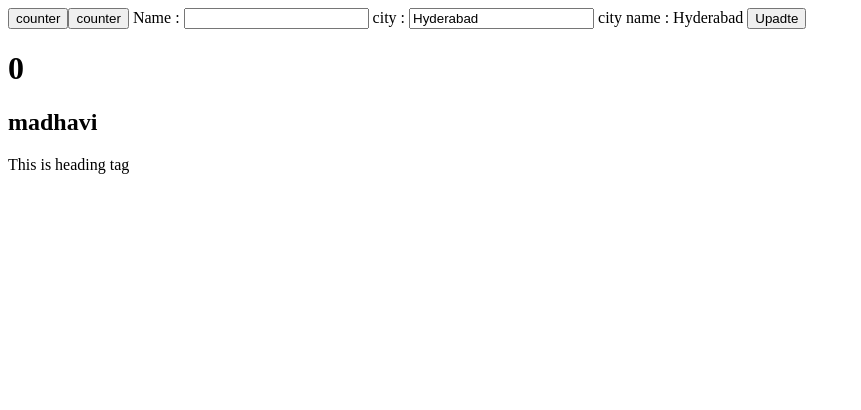
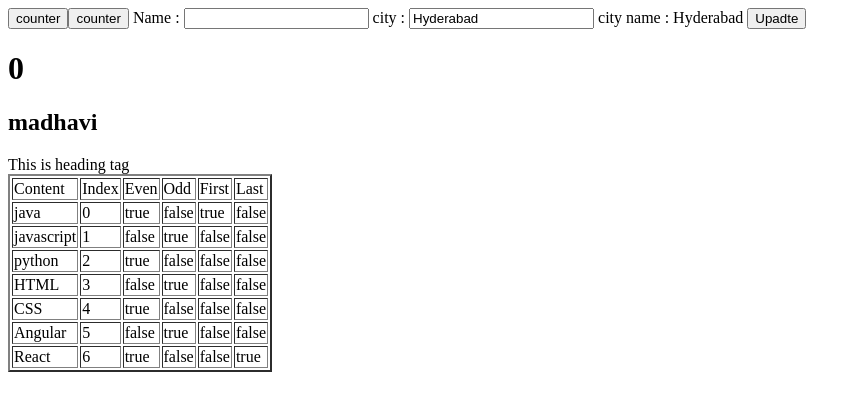
Before and after one commit to madhavi-anneboina/my-first-angularproject, an Angular app: page / in a window 1280 px wide. Shown: the top 410 px of the page, without its empty margins (0-861 px from the left). Built offline with nearby package versions, Linux system fonts and the light colour scheme.

Commit message:
*ngFor added

```diff
--- a/src/app/app.component.html
+++ b/src/app/app.component.html
@@ -31,6 +31,27 @@ city name : {{city}}
     This is heading tag
    </ng-template>
 
+   <table border="2">
+     <tr>
+        <td>Content</td>
+        <td>Index</td>
+        <td>Even</td>
+        <td>Odd</td>
+        <td>First</td>
+        <td>Last</td>
+     </tr>
+     <tr *ngFor = "let p of programme; index as i; even as e, odd as o; first as f; last as l ">
+        <td>{{p}}
+        </td>
+        <td>{{i}}</td>
+        <td>{{e}}</td>
+        <td>{{o}}</td>
+        <td>{{f}}</td>
+        <td>{{l}}</td>
+
+     </tr>
+   </table>
+
  <!-- <table>
     <tr *ngFor="let movie of movies">
        {{movie}}
--- a/src/app/app.component.ts
+++ b/src/app/app.component.ts
@@ -15,6 +15,8 @@ export class AppComponent {
   // movies = ["RRR" ,"Ts","St"]
   movies = ""
 
+  programme = ["java", "javascript","python","HTML","CSS","Angular","React"]
+
   increment(){
     this.counter +=1
   }
```
